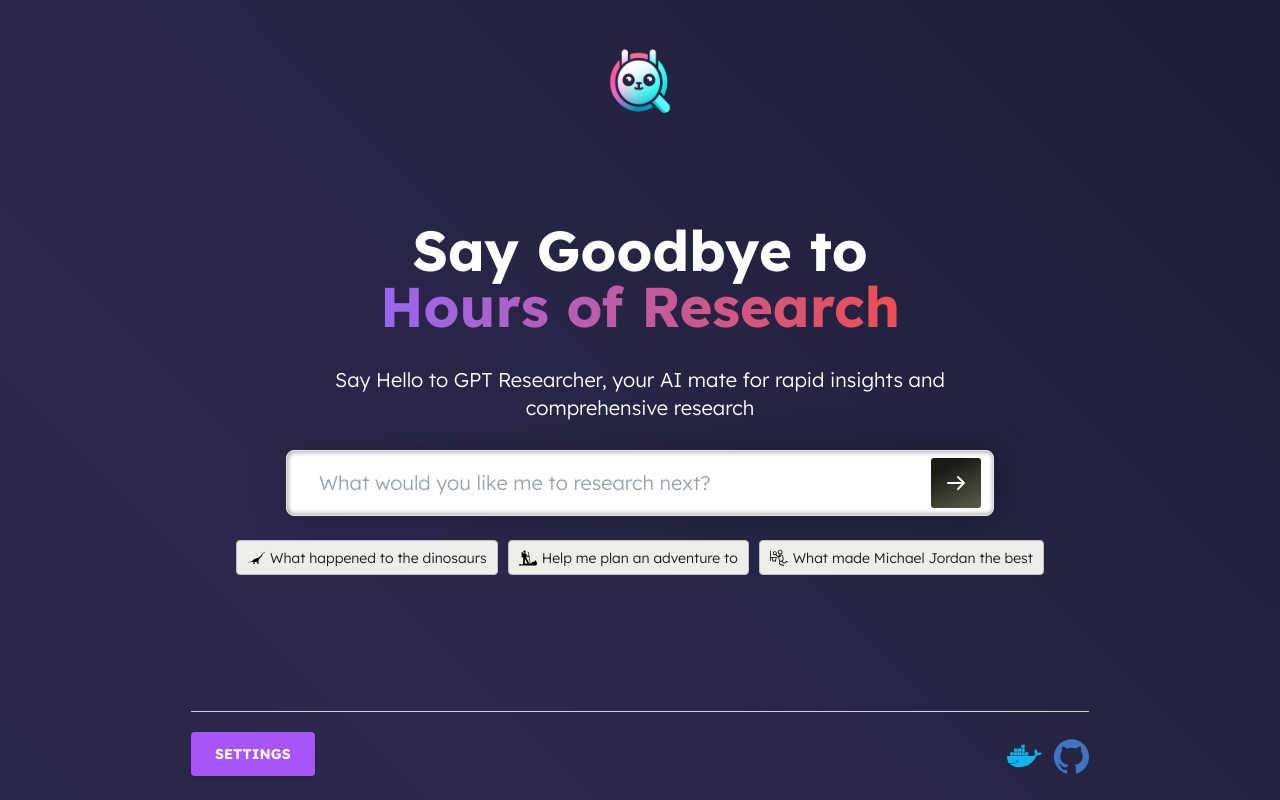
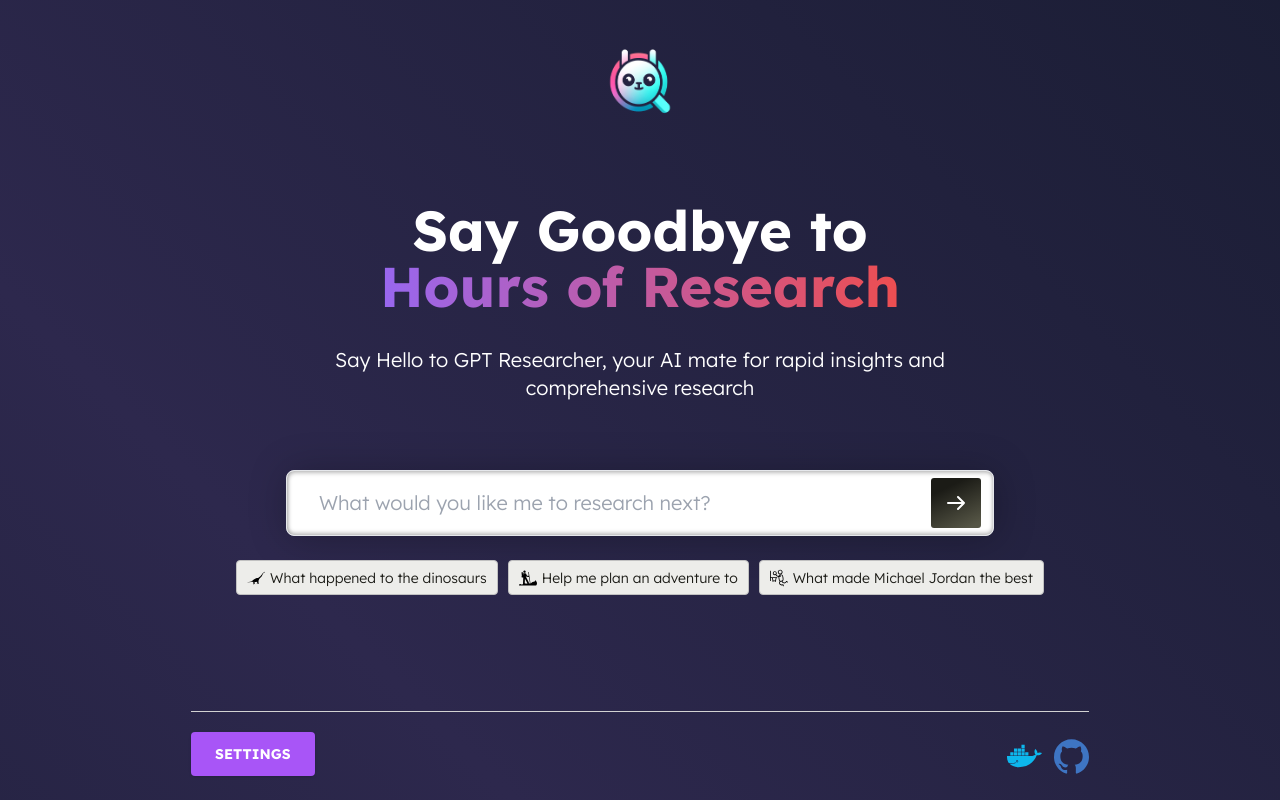
Before and after one commit to assafelovic/gpt-researcher, a Next.js app in the folder multi_agents/frontend/: page / in a window 1280 px wide. Built offline with nearby package versions, Linux system fonts and the light colour scheme; no server answers.

Commit message:
added margin for hero

```diff
--- a/multi_agents/frontend/components/Hero.tsx
+++ b/multi_agents/frontend/components/Hero.tsx
@@ -43,7 +43,7 @@
 
 
         {/* input section */}
-        <div className="w-full max-w-[708px] pb-6">
+        <div className="w-full max-w-[708px] pb-6 mt-10">
           <InputArea
             promptValue={promptValue}
             setPromptValue={setPromptValue}
```
